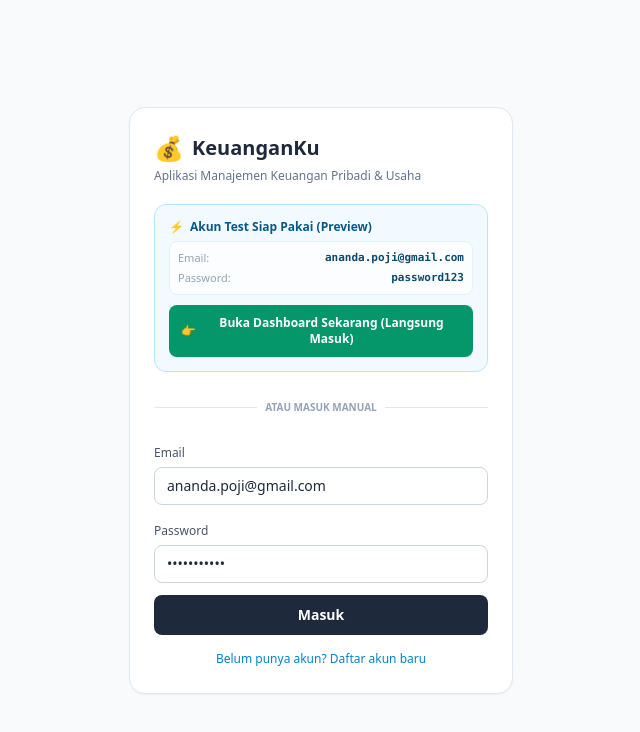
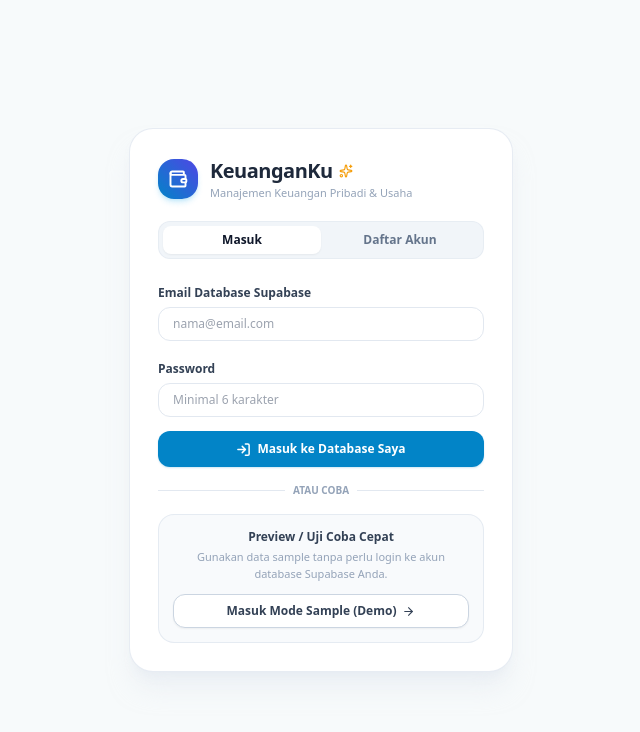
Before and after one commit to anandapoji-afk/keuanganku, a Next.js app: page /login in a window 1280 px wide. Before the commit this address had no page. Shown: the top 732 px of the page, without its empty margins (319-959 px from the left). Built offline with nearby package versions, Linux system fonts and the light colour scheme.

Commit message:
refactor: implement robust Supabase authentication
Replaces mock login logic with actual Supabase Auth, updates middleware for secure session management, and improves UI accessibility across components.

```diff
--- a/src/app/(dashboard)/anggaran/page.tsx
+++ b/src/app/(dashboard)/anggaran/page.tsx
@@ -190,14 +190,25 @@ export default function AnggaranPage() {
               const over = limit !== null && terpakai > limit;
               const persen = limit ? Math.min((terpakai / limit) * 100, 100) : 0;
               return (
-                <button
+                <div
                   key={kategori}
+                  role="button"
+                  tabIndex={0}
                   onClick={() => bukaFilterKartu({ kategori, tipe: 'Pengeluaran' })}
-                  className={`bg-white rounded-xl border border-slate-200 border-l-4 ${warna.border} p-3.5 text-left`}
+                  onKeyDown={(e) => {
+                    if (e.key === 'Enter' || e.key === ' ') {
+                      bukaFilterKartu({ kategori, tipe: 'Pengeluaran' });
+                    }
+                  }}
+                  className={`bg-white rounded-xl border border-slate-200 border-l-4 ${warna.border} p-3.5 text-left cursor-pointer transition hover:shadow-sm focus:outline-none focus:ring-2 focus:ring-sky-500/20`}
                 >
                   <div className="flex items-start justify-between gap-1">
                     <span className={`text-[11px] font-semibold px-2 py-0.5 rounded-full ${warna.chip}`}>{kategori}</span>
-                    <button onClick={(e) => { e.stopPropagation(); bukaSetAnggaran(kategori); }} className="text-[10px] text-slate-400 hover:text-sky-600 shrink-0 border border-slate-200 rounded px-1.5 py-0.5">
+                    <button
+                      type="button"
+                      onClick={(e) => { e.stopPropagation(); bukaSetAnggaran(kategori); }}
+                      className="text-[10px] text-slate-400 hover:text-sky-600 shrink-0 border border-slate-200 rounded px-1.5 py-0.5 bg-white active:scale-95 transition"
+                    >
                       + Set
                     </button>
                   </div>
@@ -212,7 +223,7 @@ export default function AnggaranPage() {
                   ) : (
                     <div className="text-[10px] text-slate-400 italic mt-1">(Tidak ada limit)</div>
                   )}
-                </button>
+                </div>
               );
             })}
           </div>
--- a/src/app/(dashboard)/transaksi/page.tsx
+++ b/src/app/(dashboard)/transaksi/page.tsx
@@ -427,11 +427,12 @@ export default function TransaksiPage() {
                 {DAFTAR_WARNA_HIGHLIGHT.map((w) => (
                   <button
                     key={w.value}
+                    type="button"
                     onClick={() => ubahHighlight(t, w.value)}
                     className={`w-4 h-4 rounded-full border ${t.warna_highlight === w.value ? 'ring-2 ring-slate-400' : 'border-slate-300'}`}
                     style={{ background: w.hex || '#fff' }}
                     title={w.label}
-                  />
+                  ></button>
                 ))}
               </div>
 
--- a/src/app/login/page.tsx
+++ b/src/app/login/page.tsx
@@ -1,143 +1,208 @@
 'use client';
 
-import { useState, useEffect } from 'react';
+import { useState } from 'react';
 import { createClient } from '@/lib/supabase/client';
-import { useRouter } from 'next/navigation';
-import Link from 'next/link';
+import { motion } from 'motion/react';
+import { Wallet, LogIn, UserPlus, Sparkles, AlertCircle, CheckCircle2, ArrowRight } from 'lucide-react';
 
 export default function LoginPage() {
-  const [email, setEmail] = useState('ananda.poji@gmail.com');
-  const [password, setPassword] = useState('password123');
+  const [email, setEmail] = useState('');
+  const [password, setPassword] = useState('');
   const [mode, setMode] = useState<'masuk' | 'daftar'>('masuk');
-  const [pesan, setPesan] = useState<string | null>(null);
+  const [pesan, setPesan] = useState<{ tipe: 'error' | 'sukses'; teks: string } | null>(null);
   const [loading, setLoading] = useState(false);
-  const router = useRouter();
 
-  useEffect(() => {
-    // Langsung arahkan ke dashboard utama
-    router.replace('/ringkasan');
-  }, [router]);
-
-  function setAuthCookie() {
-    document.cookie = 'keuanganku_auth=1; path=/; max-age=2592000; SameSite=Lax';
-  }
-
-  async function lakukanLogin(targetEmail: string, targetPass: string) {
+  // Masuk dengan email & password akun Supabase asli
+  async function submit(e: React.FormEvent) {
+    e.preventDefault();
     setLoading(true);
     setPesan(null);
+
     const supabase = createClient();
 
+    if (mode === 'masuk') {
       try {
-      const { error } = await supabase.auth.signInWithPassword({
-        email: targetEmail,
-        password: targetPass,
+        const { data, error } = await supabase.auth.signInWithPassword({
+          email: email.trim(),
+          password,
         });
 
         if (error) {
-        // If Supabase authentication returned error (e.g. invalid credentials or network issue)
-        // Check if user is trying to use the test/demo credentials
-        if (targetEmail.includes('ananda.poji') || targetEmail.includes('demo') || targetEmail.includes('test')) {
-          setAuthCookie();
-          router.push('/');
-          router.refresh();
+          setPesan({
+            tipe: 'error',
+            teks: error.message.includes('Invalid login')
+              ? 'Email atau password salah. Jika belum pernah mendaftar di database Supabase Anda, silakan pilih tab "Daftar Akun".'
+              : error.message,
+          });
+          setLoading(false);
           return;
         }
-        setPesan('Error login: ' + error.message);
+
+        if (data?.session) {
+          try {
+            localStorage.setItem('keuanganku_auth', '1');
+            localStorage.removeItem('keuanganku_demo');
+          } catch {
+            // ignore
+          }
+
+          document.cookie = 'keuanganku_demo=; path=/; max-age=0; expires=Thu, 01 Jan 1970 00:00:00 GMT; SameSite=None; Secure';
+          document.cookie = 'keuanganku_auth=1; path=/; max-age=2592000; SameSite=None; Secure';
+
+          window.location.replace('/ringkasan');
+          return;
+        }
+      } catch (err: unknown) {
+        setPesan({
+          tipe: 'error',
+          teks: err instanceof Error ? err.message : 'Terjadi kesalahan saat masuk.',
+        });
+        setLoading(false);
+      }
     } else {
-        setAuthCookie();
-        router.push('/');
-        router.refresh();
+      // Mode Daftar
+      try {
+        const { data, error } = await supabase.auth.signUp({
+          email: email.trim(),
+          password,
+        });
+
+        if (error) {
+          setPesan({
+            tipe: 'error',
+            teks: 'Gagal mendaftar: ' + error.message,
+          });
+          setLoading(false);
+          return;
         }
+
+        if (data?.session) {
+          try {
+            localStorage.setItem('keuanganku_auth', '1');
+            localStorage.removeItem('keuanganku_demo');
           } catch {
-      // Fallback for preview mode
-      setAuthCookie();
-      router.push('/');
-      router.refresh();
-    } finally {
+            // ignore
+          }
+
+          document.cookie = 'keuanganku_demo=; path=/; max-age=0; expires=Thu, 01 Jan 1970 00:00:00 GMT; SameSite=None; Secure';
+          document.cookie = 'keuanganku_auth=1; path=/; max-age=2592000; SameSite=None; Secure';
+
+          window.location.replace('/ringkasan');
+          return;
+        } else {
+          setPesan({
+            tipe: 'sukses',
+            teks: 'Pendaftaran berhasil dikirim! Silakan periksa inbox/spam email Anda untuk verifikasi jika konfirmasi email aktif di Supabase, lalu coba Masuk.',
+          });
+          setMode('masuk');
+          setLoading(false);
+        }
+      } catch (err: unknown) {
+        setPesan({
+          tipe: 'error',
+          teks: err instanceof Error ? err.message : 'Gagal membuat akun.',
+        });
         setLoading(false);
       }
     }
-
-  async function submit(e: React.FormEvent) {
-    e.preventDefault();
-    if (mode === 'masuk') {
-      await lakukanLogin(email, password);
-    } else {
-      setLoading(true);
-      setPesan(null);
-      const supabase = createClient();
-      const { error } = await supabase.auth.signUp({ email, password });
-      if (error) {
-        setPesan('Error daftar: ' + error.message);
-      } else {
-        setAuthCookie();
-        setPesan('Akun berhasil dibuat! Silakan masuk.');
-        setMode('masuk');
-      }
-      setLoading(false);
-    }
   }
 
-  async function masukSebagaiAkunTest() {
-    setEmail('ananda.poji@gmail.com');
-    setPassword('password123');
-    await lakukanLogin('ananda.poji@gmail.com', 'password123');
+  // Masuk menggunakan database demo / sample
+  function masukModeDemo() {
+    try {
+      localStorage.setItem('keuanganku_demo', '1');
+      localStorage.removeItem('keuanganku_auth');
+    } catch {
+      // ignore
+    }
+    document.cookie = 'keuanganku_demo=1; path=/; max-age=2592000; SameSite=None; Secure';
+    window.location.replace('/ringkasan');
   }
 
   return (
-    <div className="min-h-screen flex items-center justify-center bg-slate-50 px-4 py-8">
-      <div className="w-full max-w-sm bg-white rounded-2xl shadow-sm border border-slate-200 p-6">
-        <div className="flex items-center gap-2 mb-1">
-          <span className="text-2xl">💰</span>
-          <h1 className="text-xl font-bold text-slate-800">KeuanganKu</h1>
+    <div className="min-h-screen flex items-center justify-center bg-slate-50/80 px-4 py-8">
+      <motion.div
+        initial={{ opacity: 0, y: 16 }}
+        animate={{ opacity: 1, y: 0 }}
+        transition={{ duration: 0.3 }}
+        className="w-full max-w-sm bg-white rounded-3xl shadow-xl shadow-slate-200/50 border border-slate-200/80 p-6 sm:p-7"
+      >
+        {/* Brand Header */}
+        <div className="flex items-center gap-3 mb-2">
+          <div className="w-10 h-10 rounded-2xl bg-gradient-to-tr from-sky-600 to-indigo-600 text-white flex items-center justify-center shadow-md shadow-sky-500/20">
+            <Wallet size={20} strokeWidth={2.3} />
           </div>
-        <p className="text-xs text-slate-500 mb-5">
-          {mode === 'masuk' ? 'Aplikasi Manajemen Keuangan Pribadi & Usaha' : 'Buat akun baru untuk mulai mencatat keuangan'}
-        </p>
-
-        {/* Kotak Akun Test Preview */}
-        <div className="mb-5 bg-sky-50/80 border border-sky-200 rounded-xl p-3.5 text-xs text-slate-700">
-          <div className="font-semibold text-sky-800 flex items-center gap-1.5 mb-1.5">
-            <span>⚡</span> Akun Test Siap Pakai (Preview)
-          </div>
-          <div className="space-y-1 text-[11px] text-slate-600 bg-white/70 p-2 rounded-lg border border-sky-100 mb-2.5">
-            <div className="flex justify-between items-center">
-              <span className="text-slate-400">Email:</span>
-              <code className="font-semibold text-sky-900 font-mono">ananda.poji@gmail.com</code>
-            </div>
-            <div className="flex justify-between items-center">
-              <span className="text-slate-400">Password:</span>
-              <code className="font-semibold text-sky-900 font-mono">password123</code>
+          <div>
+            <h1 className="text-xl font-bold text-slate-800 tracking-tight flex items-center gap-1.5">
+              KeuanganKu
+              <Sparkles size={14} className="text-amber-500" />
+            </h1>
+            <p className="text-[11px] text-slate-400 font-medium">Manajemen Keuangan Pribadi & Usaha</p>
           </div>
         </div>
-          <Link
-            href="/ringkasan"
-            className="w-full bg-emerald-600 hover:bg-emerald-700 active:bg-emerald-800 text-white font-bold py-2.5 px-3 rounded-lg text-xs shadow-sm transition flex items-center justify-center gap-1.5 text-center"
+
+        {/* Tab Masuk / Daftar */}
+        <div className="flex bg-slate-100 p-1 rounded-xl my-5 border border-slate-200/60">
+          <button
+            type="button"
+            onClick={() => {
+              setMode('masuk');
+              setPesan(null);
+            }}
+            className={`flex-1 py-1.5 rounded-lg text-xs font-semibold transition-all ${
+              mode === 'masuk' ? 'bg-white text-slate-900 shadow-sm' : 'text-slate-500 hover:text-slate-800'
+            }`}
           >
-            <span>👉</span> Buka Dashboard Sekarang (Langsung Masuk)
-          </Link>
+            Masuk
+          </button>
+          <button
+            type="button"
+            onClick={() => {
+              setMode('daftar');
+              setPesan(null);
+            }}
+            className={`flex-1 py-1.5 rounded-lg text-xs font-semibold transition-all ${
+              mode === 'daftar' ? 'bg-white text-slate-900 shadow-sm' : 'text-slate-500 hover:text-slate-800'
+            }`}
+          >
+            Daftar Akun
+          </button>
         </div>
 
-        <div className="relative flex py-2 items-center mb-4">
-          <div className="flex-grow border-t border-slate-200"></div>
-          <span className="flex-shrink mx-2 text-[10px] text-slate-400 uppercase font-semibold">Atau Masuk Manual</span>
-          <div className="flex-grow border-t border-slate-200"></div>
+        {/* Notifikasi Pesan */}
+        {pesan && (
+          <div
+            className={`text-xs p-3 rounded-xl border mb-4 flex items-start gap-2 ${
+              pesan.tipe === 'error'
+                ? 'bg-rose-50 border-rose-200 text-rose-700'
+                : 'bg-emerald-50 border-emerald-200 text-emerald-700'
+            }`}
+          >
+            {pesan.tipe === 'error' ? (
+              <AlertCircle size={15} className="shrink-0 mt-0.5" />
+            ) : (
+              <CheckCircle2 size={15} className="shrink-0 mt-0.5" />
+            )}
+            <div className="leading-relaxed">{pesan.teks}</div>
           </div>
+        )}
 
-        <form onSubmit={submit} className="space-y-3">
+        {/* Form Login / Signup Supabase */}
+        <form onSubmit={submit} className="space-y-3.5">
           <div>
-            <label className="text-xs font-medium text-slate-600">Email</label>
+            <label className="text-xs font-semibold text-slate-700">Email Database Supabase</label>
             <input
               type="email"
               required
               value={email}
               onChange={(e) => setEmail(e.target.value)}
               placeholder="nama@email.com"
-              className="mt-1 w-full rounded-lg border border-slate-300 px-3 py-2 text-sm focus:outline-none focus:ring-2 focus:ring-sky-500"
+              className="mt-1 w-full rounded-xl border border-slate-200 focus:border-sky-500 focus:ring-2 focus:ring-sky-500/20 px-3.5 py-2 text-xs transition outline-none"
             />
           </div>
+
           <div>
-            <label className="text-xs font-medium text-slate-600">Password</label>
+            <label className="text-xs font-semibold text-slate-700">Password</label>
             <input
               type="password"
               required
@@ -145,42 +210,56 @@ export default function LoginPage() {
               value={password}
               onChange={(e) => setPassword(e.target.value)}
               placeholder="Minimal 6 karakter"
-              className="mt-1 w-full rounded-lg border border-slate-300 px-3 py-2 text-sm focus:outline-none focus:ring-2 focus:ring-sky-500"
+              className="mt-1 w-full rounded-xl border border-slate-200 focus:border-sky-500 focus:ring-2 focus:ring-sky-500/20 px-3.5 py-2 text-xs transition outline-none"
             />
           </div>
 
-          {pesan && (
-            <div className="text-xs text-red-600 bg-red-50 border border-red-200 p-2.5 rounded-lg space-y-1">
-              <div>{pesan}</div>
-              <button
-                type="button"
-                onClick={masukSebagaiAkunTest}
-                className="text-[11px] text-sky-700 font-semibold underline block"
-              >
-                Gunakan Akun Test Preview
-              </button>
-            </div>
-          )}
-
-          <button
+          <motion.button
+            whileTap={{ scale: 0.96 }}
             type="submit"
             disabled={loading}
-            className="w-full rounded-lg bg-slate-800 text-white text-sm font-semibold py-2.5 hover:bg-slate-900 disabled:opacity-50 transition"
+            className="w-full mt-2 rounded-xl bg-sky-600 hover:bg-sky-700 text-white text-xs font-bold py-2.5 shadow-sm shadow-sky-600/20 disabled:opacity-50 transition flex items-center justify-center gap-1.5"
           >
-            {loading ? 'Memproses...' : mode === 'masuk' ? 'Masuk' : 'Daftar Akun'}
-          </button>
+            {loading ? (
+              <span>Memproses...</span>
+            ) : mode === 'masuk' ? (
+              <>
+                <LogIn size={15} strokeWidth={2.4} />
+                <span>Masuk ke Database Saya</span>
+              </>
+            ) : (
+              <>
+                <UserPlus size={15} strokeWidth={2.4} />
+                <span>Daftar Akun Baru</span>
+              </>
+            )}
+          </motion.button>
         </form>
 
-        <button
-          onClick={() => {
-            setMode(mode === 'masuk' ? 'daftar' : 'masuk');
-            setPesan(null);
-          }}
-          className="mt-4 text-xs text-sky-600 hover:underline w-full text-center"
+        {/* Pemisah */}
+        <div className="relative flex py-4 items-center">
+          <div className="flex-grow border-t border-slate-200"></div>
+          <span className="flex-shrink mx-2 text-[10px] text-slate-400 uppercase font-semibold">atau coba</span>
+          <div className="flex-grow border-t border-slate-200"></div>
+        </div>
+
+        {/* Tombol Masuk Mode Demo */}
+        <div className="bg-slate-50 border border-slate-200/80 rounded-2xl p-3.5 text-center">
+          <div className="text-xs font-semibold text-slate-700 mb-1">Preview / Uji Coba Cepat</div>
+          <p className="text-[11px] text-slate-400 mb-3">
+            Gunakan data sample tanpa perlu login ke akun database Supabase Anda.
+          </p>
+          <motion.button
+            whileTap={{ scale: 0.95 }}
+            type="button"
+            onClick={masukModeDemo}
+            className="w-full bg-white hover:bg-slate-100 border border-slate-300 text-slate-700 text-xs font-semibold py-2 px-3 rounded-xl transition flex items-center justify-center gap-1.5 shadow-sm"
           >
-          {mode === 'masuk' ? 'Belum punya akun? Daftar akun baru' : 'Sudah punya akun? Masuk di sini'}
-        </button>
+            <span>Masuk Mode Sample (Demo)</span>
+            <ArrowRight size={13} />
+          </motion.button>
         </div>
+      </motion.div>
     </div>
   );
 }
--- a/src/components/layout/Nav.tsx
+++ b/src/components/layout/Nav.tsx
@@ -193,17 +193,48 @@ export function TopBar() {
   const [namaAkunBaru, setNamaAkunBaru] = useState('');
   const [busy, setBusy] = useState(false);
   const [errMsg, setErrMsg] = useState<string | null>(null);
+  const [userEmail, setUserEmail] = useState<string | null>(null);
+  const [isDemoMode, setIsDemoMode] = useState<boolean>(false);
+
+  useEffect(() => {
+    const supabase = createClient();
+    supabase.auth.getUser().then((res: { data?: { user?: { email?: string } | null } }) => {
+      const email = res?.data?.user?.email;
+      if (email) {
+        setUserEmail(email);
+        setIsDemoMode(false);
+      } else {
+        setIsDemoMode(true);
+      }
+    });
+  }, []);
 
   async function keluar() {
-    document.cookie = 'keuanganku_auth=; path=/; max-age=0; expires=Thu, 01 Jan 1970 00:00:00 GMT';
     const supabase = createClient();
     try {
       await supabase.auth.signOut();
     } catch {
       // ignore
     }
-    router.push('/login');
-    router.refresh();
+    try {
+      localStorage.removeItem('keuanganku_auth');
+      localStorage.removeItem('keuanganku_demo');
+      localStorage.setItem('keuanganku_logged_out', '1');
+    } catch {
+      // ignore
+    }
+    // Hapus semua cookie sesi dan demo
+    document.cookie = 'keuanganku_auth=; path=/; max-age=0; expires=Thu, 01 Jan 1970 00:00:00 GMT; SameSite=None; Secure';
+    document.cookie = 'keuanganku_demo=; path=/; max-age=0; expires=Thu, 01 Jan 1970 00:00:00 GMT; SameSite=None; Secure';
+    if (typeof document !== 'undefined') {
+      document.cookie.split(';').forEach((c) => {
+        const name = c.split('=')[0].trim();
+        if (name.startsWith('sb-') || name.startsWith('supabase')) {
+          document.cookie = `${name}=; path=/; max-age=0; expires=Thu, 01 Jan 1970 00:00:00 GMT; SameSite=None; Secure`;
+        }
+      });
+    }
+    window.location.replace('/login');
   }
 
   function onSelectWorkspace(v: string) {
@@ -251,7 +282,25 @@ export function TopBar() {
               KeuanganKu
               <Sparkles size={12} className="text-amber-500 opacity-80" />
             </div>
-            <div className="text-[10px] text-slate-400 font-medium -mt-0.5 hidden sm:block">Kelola Keuangan Cerdas</div>
+            <div className="text-[10px] text-slate-400 font-medium -mt-0.5 hidden sm:flex items-center gap-1.5">
+              <span>Kelola Keuangan</span>
+              <span>·</span>
+              {!isDemoMode && userEmail ? (
+                <span className="text-emerald-600 font-semibold flex items-center gap-1">
+                  <span className="w-1.5 h-1.5 rounded-full bg-emerald-500"></span>
+                  {userEmail}
+                </span>
+              ) : (
+                <Link
+                  href="/login"
+                  className="text-amber-700 bg-amber-50 hover:bg-amber-100 px-1.5 py-0.5 rounded border border-amber-200 font-semibold transition flex items-center gap-1"
+                  title="Klik untuk menghubungkan database Supabase Anda"
+                >
+                  <span>Mode Sample</span>
+                  <span className="text-sky-600 underline font-normal">Login</span>
+                </Link>
+              )}
+            </div>
           </div>
         </Link>
 
--- a/src/lib/supabase/client.ts
+++ b/src/lib/supabase/client.ts
@@ -11,5 +11,11 @@ export function createClient() {
     return createMockSupabaseClient() as any;
   }
 
-  return createBrowserClient(url, key);
+  return createBrowserClient(url, key, {
+    cookieOptions: {
+      sameSite: 'none',
+      secure: true,
+      path: '/',
+    },
+  });
 }
--- a/src/middleware.ts
+++ b/src/middleware.ts
@@ -1,16 +1,71 @@
+import { createServerClient, type CookieOptions } from '@supabase/ssr';
 import { NextResponse, type NextRequest } from 'next/server';
 
 export async function middleware(request: NextRequest) {
-  const pathname = request.nextUrl.pathname;
+  const { pathname } = request.nextUrl;
+  let response = NextResponse.next({
+    request: {
+      headers: request.headers,
+    },
+  });
 
-  // Langsung arahkan root dan login ke halaman dashboard /ringkasan
-  if (pathname === '/' || pathname.startsWith('/login')) {
-    const ringkasanUrl = request.nextUrl.clone();
-    ringkasanUrl.pathname = '/ringkasan';
-    return NextResponse.redirect(ringkasanUrl);
+  const url = process.env.NEXT_PUBLIC_SUPABASE_URL;
+  const key = process.env.NEXT_PUBLIC_SUPABASE_ANON_KEY;
+
+  if (url && key) {
+    try {
+      const supabase = createServerClient(url, key, {
+        cookies: {
+          get(name: string) {
+            return request.cookies.get(name)?.value;
+          },
+          set(name: string, value: string, options: CookieOptions) {
+            request.cookies.set({ name, value, ...options });
+            response = NextResponse.next({
+              request: {
+                headers: request.headers,
+              },
+            });
+            response.cookies.set({
+              name,
+              value,
+              ...options,
+              sameSite: 'none',
+              secure: true,
+            });
+          },
+          remove(name: string, options: CookieOptions) {
+            request.cookies.set({ name, value: '', ...options });
+            response = NextResponse.next({
+              request: {
+                headers: request.headers,
+              },
+            });
+            response.cookies.set({
+              name,
+              value: '',
+              ...options,
+              sameSite: 'none',
+              secure: true,
+            });
+          },
+        },
+      });
+
+      await supabase.auth.getUser();
+    } catch {
+      // ignore
+    }
   }
 
-  return NextResponse.next();
+  // Redirect root '/' ke '/ringkasan'
+  if (pathname === '/') {
+    const dest = request.nextUrl.clone();
+    dest.pathname = '/ringkasan';
+    return NextResponse.redirect(dest);
+  }
+
+  return response;
 }
 
 export const config = {
```
Lines whose indentation alone changed are shown as unchanged.
